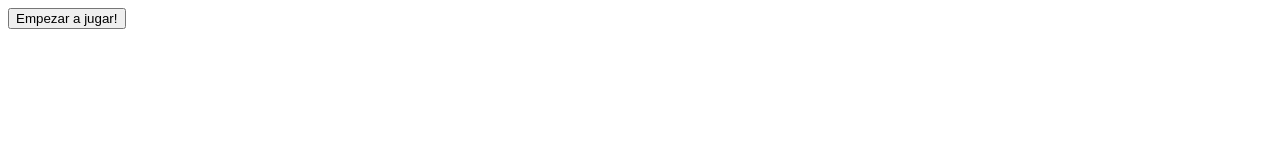
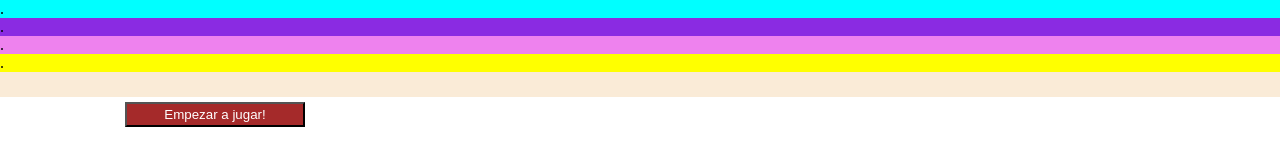
Before and after one commit to kiara-11/examen, a plain HTML site: page index.html in a window 1280 px wide. Drawn offline with Linux system fonts and the light colour scheme.

Commit message:
modificado_css

```diff
--- a/index.html
+++ b/index.html
@@ -1,7 +1,18 @@
-<div clas="gameboard">
-    <div i="celeste" class="color celeste left" data-color="celeste"></div>
-    <div id="violeta" cass="color violeta right" data-color="violeta"><div>
-    <div i="naranja" clas="color naranja left" data-color="naranja"></div>
-    <div id="verde" class="color verde right" data-color="verde"><div>
-    <button iclass="btn-start" onclick="empezarJuego()">Empezar a jugar!</button>
-  <div>
+<!DOCTYPE html>
+<html lang="en">
+<head>
+    <meta charset="UTF-8">
+    <link rel="stylesheet" href="styles.css">
+    <meta name="viewport" content="width=device-width, initial-scale=1.0">
+    <title>Document</title>
+</head>
+<body>
+    <div class="gameboard">
+        <div class="color_celeste_left" data-color="celeste">.</div>
+        <div class="color_violeta_right" data-color="violeta">.</div>
+        <div  class="color_naranja_left" data-color="naranja">.</div>
+        <div  class="color_verde_right" data-color="verde">.</div>
+        <button class="btn-start" onclick="empezarJuego()">Empezar a jugar!</button>
+    </div>
+</body>
+</html>
--- /dev/null
+++ b/styles.css
@@ -0,0 +1,33 @@
+*{
+    margin: 0;
+    padding: 0;
+    box-sizing: border-box;
+}
+
+.gameboard{
+    background-color: antiquewhite;
+    display: flex;
+    flex-direction: column;
+}
+.color_celeste_left{
+    background-color: aqua;
+
+}
+.color_violeta_right{
+    background-color: blueviolet;
+}
+.color_naranja_left{
+    background-color: violet;
+}
+.color_verde_right{
+    background-color: yellow;
+}
+.btn-start{
+    position: relative;
+    top: 30px;
+    height: 25px;
+    width: 180px;
+    background-color: brown;
+    color: white;
+    margin-left: 125px;
+}
```
